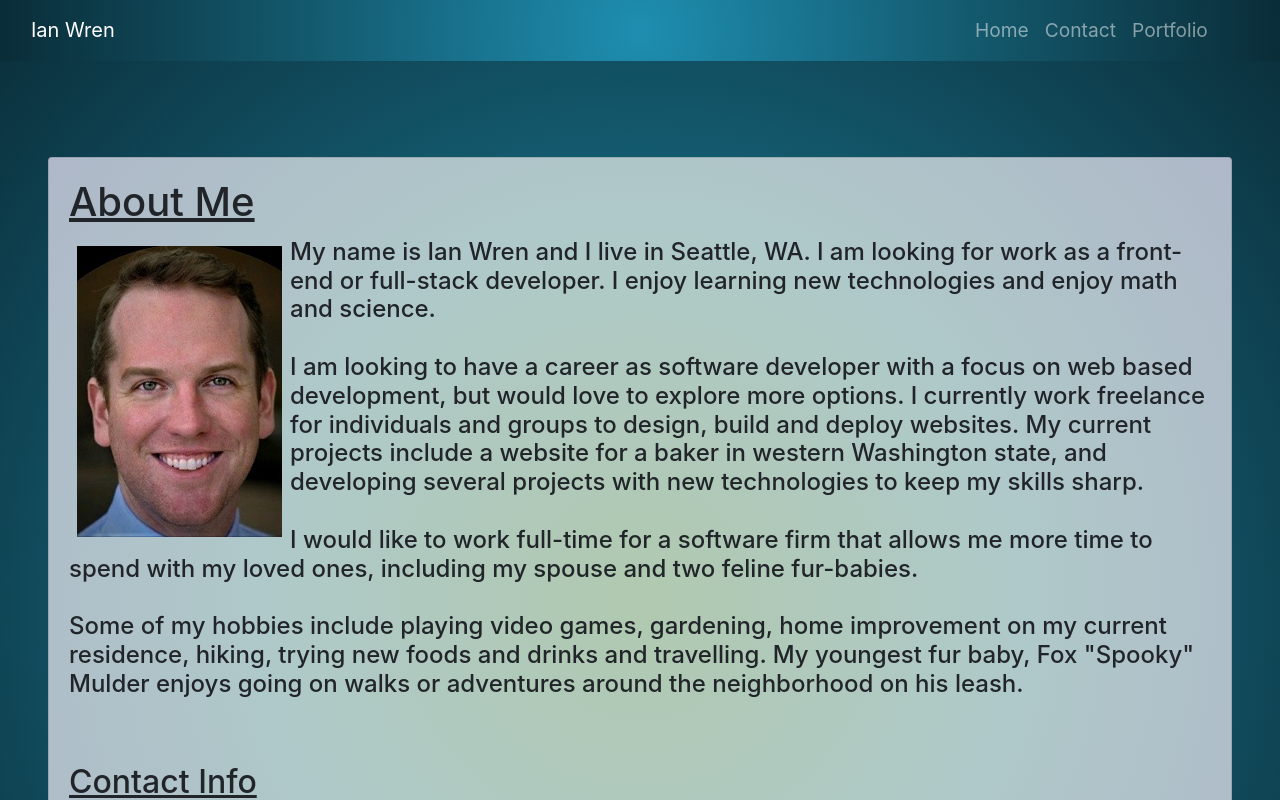
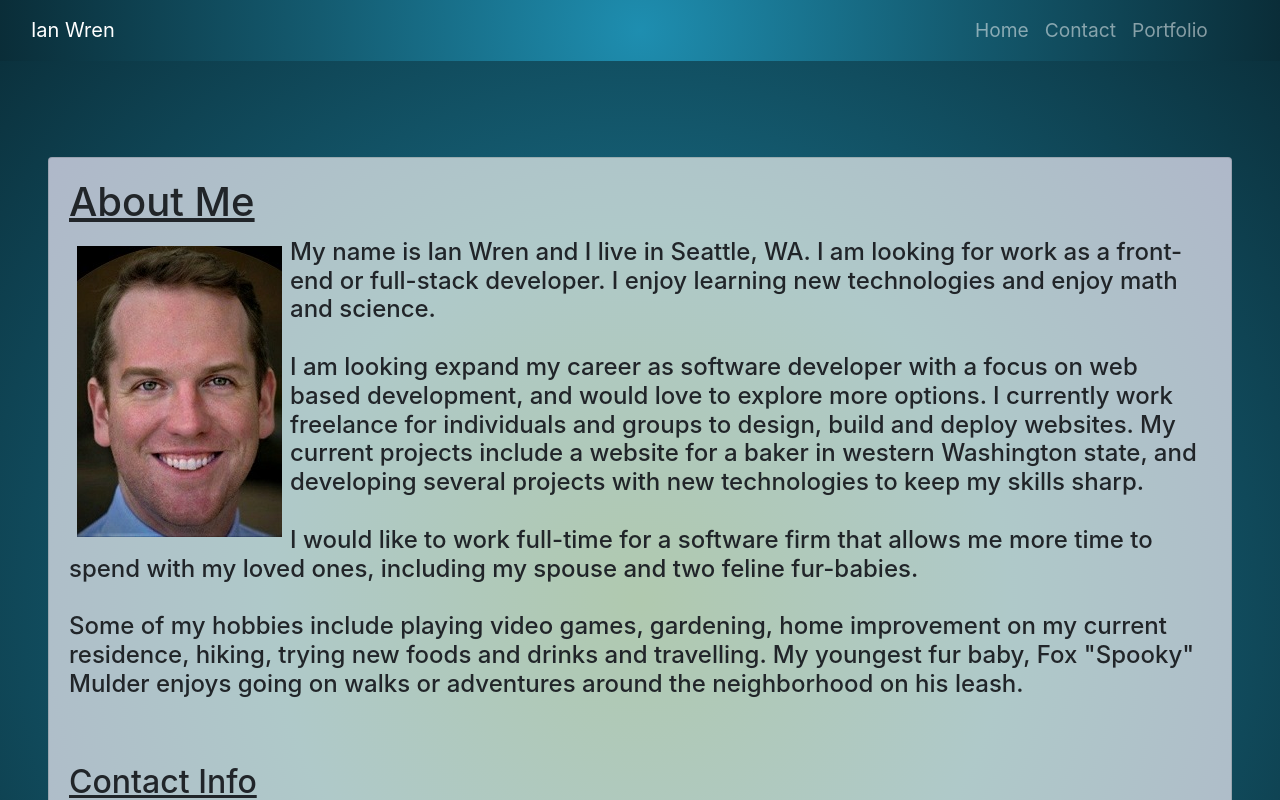
Before and after one commit to luckyian/My_Portfolio, a React (Create React App) app: page / in a window 1280 px wide. Shown: the top 800 px of the page. Built offline with nearby package versions, Linux system fonts and the light colour scheme; the HTML template or start-up script is replaced by a standard one.

Commit message:
Reworked language for better representation of current situation

```diff
--- a/src/pages/Index.js
+++ b/src/pages/Index.js
@@ -26,8 +26,7 @@ function Index() {
                 technologies and enjoy math and science.
              <br></br>
              <br></br>
-             I am looking to have a career as software developer with a focus on web based
-             development, but would love to explore more options. I currently work freelance for individuals and groups to design, build and deploy websites. My current projects include
+             I am looking expand my career as software developer with a focus on web based development, and would love to explore more options. I currently work freelance for individuals and groups to design, build and deploy websites. My current projects include
              a website for a baker in western Washington state, and developing several projects with new technologies to keep my skills sharp.
              <br></br>
              <br></br>
```
